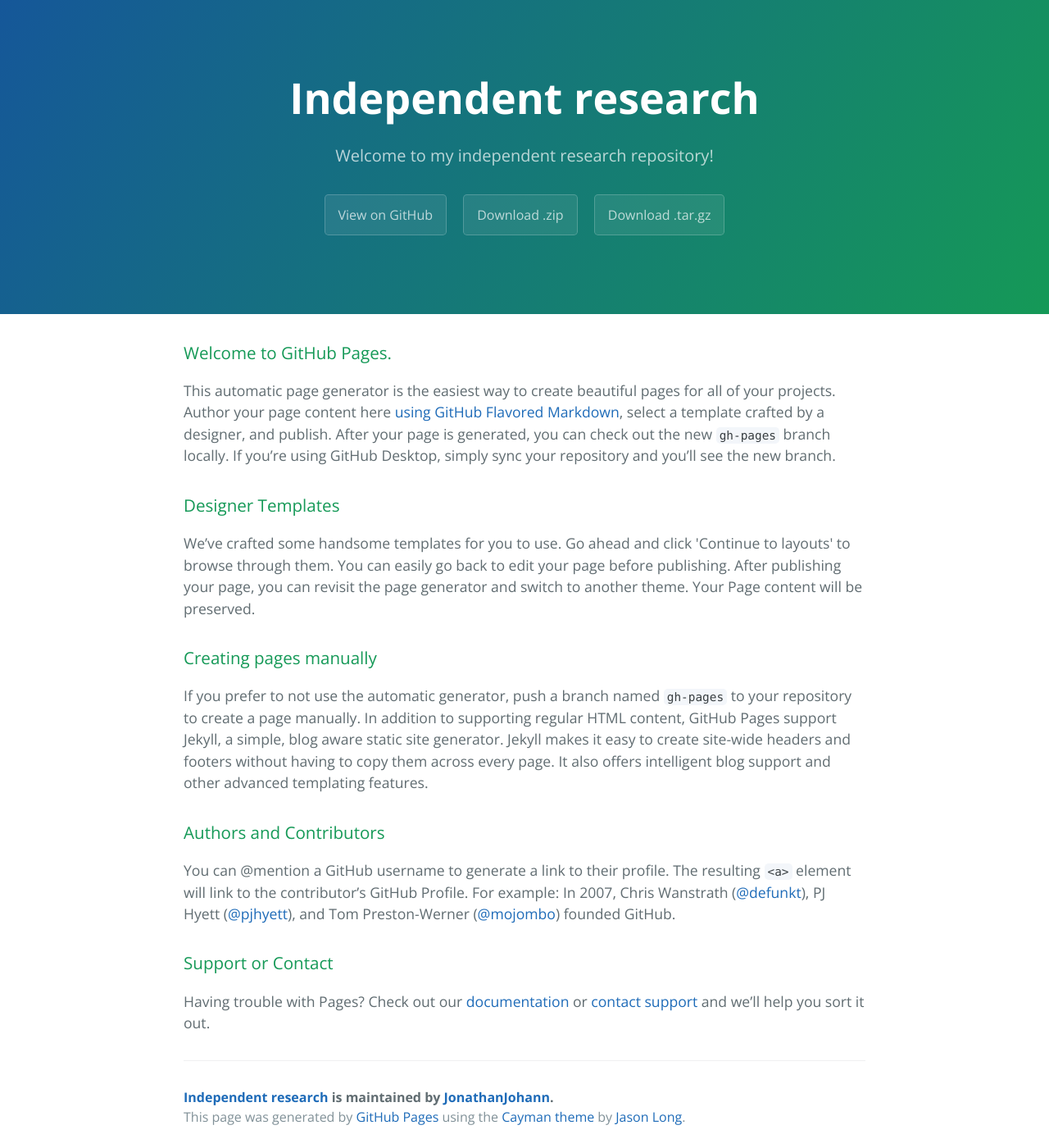
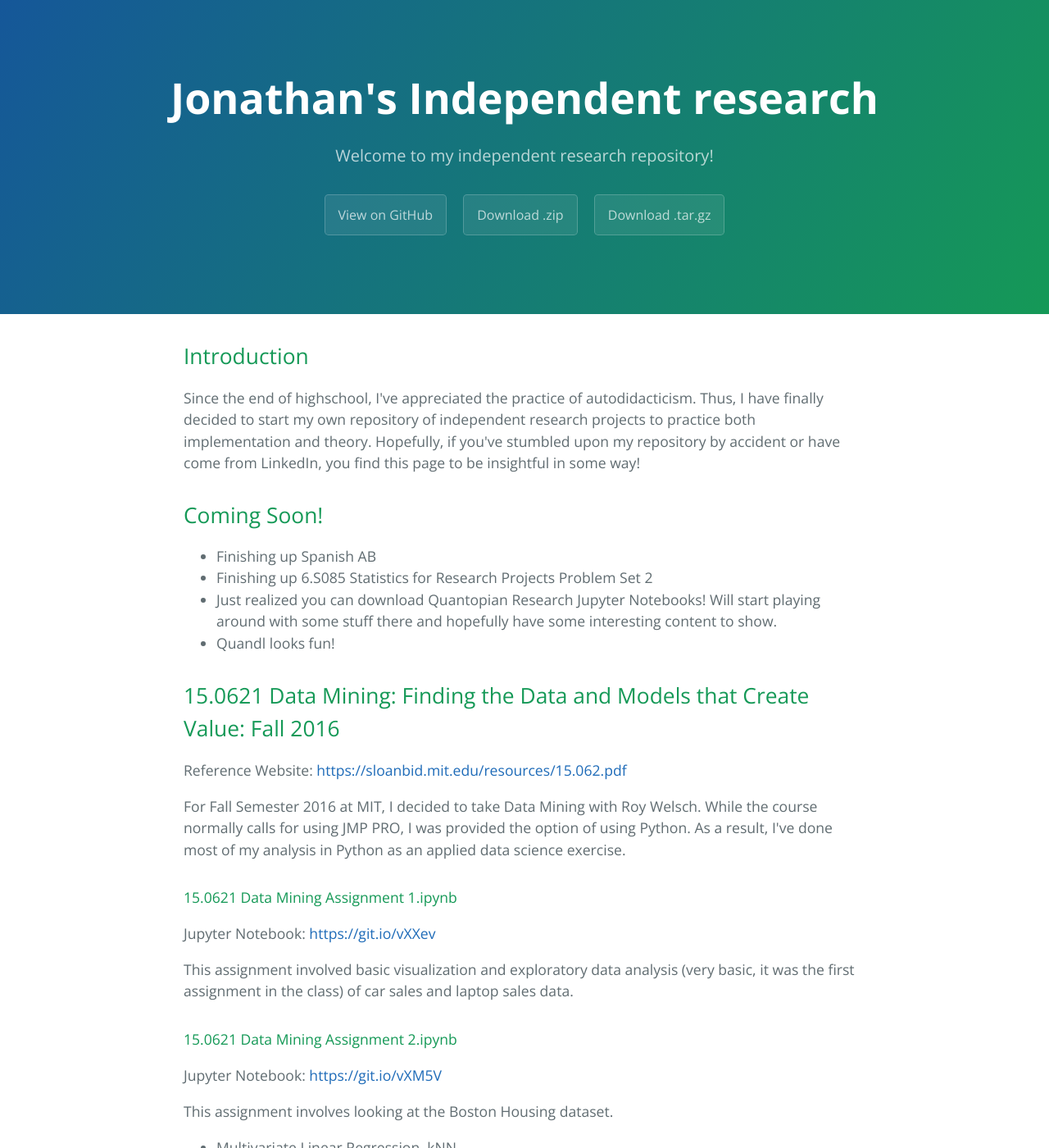
Before and after one commit to JonathanJohann/Independent_Research, a Jekyll site: the page index.html, which Jekyll copies as it is, in a window 1280 px wide and 1400 px high. Shown: the whole window at 82% size. Built offline with Jekyll 4.4.1, drawn with Linux system fonts in a browser that asks for light colours; some of the changed text lies outside the part shown.

```diff
--- a/index.html
+++ b/index.html
@@ -2,7 +2,7 @@
 <html lang="en-us">
   <head>
     <meta charset="UTF-8">
-    <title>Independent research by JonathanJohann</title>
+    <title>Jonathan&#39;s Independent research by JonathanJohann</title>
     <meta name="viewport" content="width=device-width, initial-scale=1">
     <link rel="stylesheet" type="text/css" href="stylesheets/normalize.css" media="screen">
     <link href='https://fonts.googleapis.com/css?family=Open+Sans:400,700' rel='stylesheet' type='text/css'>
@@ -11,7 +11,7 @@
   </head>
   <body>
     <section class="page-header">
-      <h1 class="project-name">Independent research</h1>
+      <h1 class="project-name">Jonathan&#39;s Independent research</h1>
       <h2 class="project-tagline">Welcome to my independent research repository!</h2>
       <a href="https://github.com/JonathanJohann/Independent_Research" class="btn">View on GitHub</a>
       <a href="https://github.com/JonathanJohann/Independent_Research/zipball/master" class="btn">Download .zip</a>
@@ -19,33 +19,104 @@
     </section>
 
     <section class="main-content">
-      <h3>
-<a id="welcome-to-github-pages" class="anchor" href="#welcome-to-github-pages" aria-hidden="true"><span aria-hidden="true" class="octicon octicon-link"></span></a>Welcome to GitHub Pages.</h3>
+      <h2>
+<a id="introduction" class="anchor" href="#introduction" aria-hidden="true"><span aria-hidden="true" class="octicon octicon-link"></span></a>Introduction</h2>
 
-<p>This automatic page generator is the easiest way to create beautiful pages for all of your projects. Author your page content here <a href="https://guides.github.com/features/mastering-markdown/">using GitHub Flavored Markdown</a>, select a template crafted by a designer, and publish. After your page is generated, you can check out the new <code>gh-pages</code> branch locally. If you’re using GitHub Desktop, simply sync your repository and you’ll see the new branch.</p>
+<p>Since the end of highschool, I've appreciated the practice of autodidacticism. Thus, I have finally decided to start my own repository of independent research projects to practice both implementation and theory. Hopefully, if you've stumbled upon my repository by accident or have come from LinkedIn, you find this page to be insightful in some way!</p>
 
-<h3>
-<a id="designer-templates" class="anchor" href="#designer-templates" aria-hidden="true"><span aria-hidden="true" class="octicon octicon-link"></span></a>Designer Templates</h3>
+<h2>
+<a id="coming-soon" class="anchor" href="#coming-soon" aria-hidden="true"><span aria-hidden="true" class="octicon octicon-link"></span></a>Coming Soon!</h2>
 
-<p>We’ve crafted some handsome templates for you to use. Go ahead and click 'Continue to layouts' to browse through them. You can easily go back to edit your page before publishing. After publishing your page, you can revisit the page generator and switch to another theme. Your Page content will be preserved.</p>
+<ul>
+<li>Finishing up Spanish AB</li>
+<li>Finishing up 6.S085 Statistics for Research Projects Problem Set 2</li>
+<li>Just realized you can download Quantopian Research Jupyter Notebooks! Will start playing around with some stuff there and hopefully have some interesting content to show.</li>
+<li>Quandl looks fun!</li>
+</ul>
 
-<h3>
-<a id="creating-pages-manually" class="anchor" href="#creating-pages-manually" aria-hidden="true"><span aria-hidden="true" class="octicon octicon-link"></span></a>Creating pages manually</h3>
+<h2>
+<a id="150621-data-mining-finding-the-data-and-models-that-create-value-fall-2016" class="anchor" href="#150621-data-mining-finding-the-data-and-models-that-create-value-fall-2016" aria-hidden="true"><span aria-hidden="true" class="octicon octicon-link"></span></a>15.0621 Data Mining: Finding the Data and Models that Create Value: Fall 2016</h2>
 
-<p>If you prefer to not use the automatic generator, push a branch named <code>gh-pages</code> to your repository to create a page manually. In addition to supporting regular HTML content, GitHub Pages support Jekyll, a simple, blog aware static site generator. Jekyll makes it easy to create site-wide headers and footers without having to copy them across every page. It also offers intelligent blog support and other advanced templating features.</p>
+<p>Reference Website: <a href="https://sloanbid.mit.edu/resources/15.062.pdf">https://sloanbid.mit.edu/resources/15.062.pdf</a></p>
 
-<h3>
-<a id="authors-and-contributors" class="anchor" href="#authors-and-contributors" aria-hidden="true"><span aria-hidden="true" class="octicon octicon-link"></span></a>Authors and Contributors</h3>
+<p>For Fall Semester 2016 at MIT, I decided to take Data Mining with Roy Welsch. While the course normally calls for using JMP PRO, I was provided the option of using Python. As a result, I've done most of my analysis in Python as an applied data science exercise.</p>
 
-<p>You can @mention a GitHub username to generate a link to their profile. The resulting <code>&lt;a&gt;</code> element will link to the contributor’s GitHub Profile. For example: In 2007, Chris Wanstrath (<a href="https://github.com/defunkt" class="user-mention">@defunkt</a>), PJ Hyett (<a href="https://github.com/pjhyett" class="user-mention">@pjhyett</a>), and Tom Preston-Werner (<a href="https://github.com/mojombo" class="user-mention">@mojombo</a>) founded GitHub.</p>
+<h4>
+<a id="150621-data-mining-assignment-1ipynb" class="anchor" href="#150621-data-mining-assignment-1ipynb" aria-hidden="true"><span aria-hidden="true" class="octicon octicon-link"></span></a>15.0621 Data Mining Assignment 1.ipynb</h4>
 
-<h3>
-<a id="support-or-contact" class="anchor" href="#support-or-contact" aria-hidden="true"><span aria-hidden="true" class="octicon octicon-link"></span></a>Support or Contact</h3>
+<p>Jupyter Notebook: <a href="https://git.io/vXXev">https://git.io/vXXev</a></p>
 
-<p>Having trouble with Pages? Check out our <a href="https://help.github.com/pages">documentation</a> or <a href="https://github.com/contact">contact support</a> and we’ll help you sort it out.</p>
+<p>This assignment involved basic visualization and exploratory data analysis (very basic, it was the first assignment in the class) of car sales and laptop sales data.</p>
+
+<h4>
+<a id="150621-data-mining-assignment-2ipynb" class="anchor" href="#150621-data-mining-assignment-2ipynb" aria-hidden="true"><span aria-hidden="true" class="octicon octicon-link"></span></a>15.0621 Data Mining Assignment 2.ipynb</h4>
+
+<p>Jupyter Notebook: <a href="https://git.io/vXM5V">https://git.io/vXM5V</a></p>
+
+<p>This assignment involves looking at the Boston Housing dataset. </p>
+
+<ul>
+<li>Multivariate Linear Regression, kNN</li>
+<li>Normalization of features via MinMaxScaler, StandardScaler</li>
+<li>Feature selection using SelectKBest</li>
+<li>Usage of Pipeline</li>
+<li>Parameter tuning with GridSearchCV</li>
+</ul>
+
+<h2>
+<a id="6s085-statistics-for-research-projects-iap-2015" class="anchor" href="#6s085-statistics-for-research-projects-iap-2015" aria-hidden="true"><span aria-hidden="true" class="octicon octicon-link"></span></a>6.S085 Statistics for Research Projects: IAP 2015</h2>
+
+<p>Reference Website: <a href="http://www.mit.edu/%7E6.s085/">http://www.mit.edu/~6.s085/</a></p>
+
+<p>Although 6.S085 does not appear as if it will be offered this IAP for the winter of 2017, I feel strongly that these slides are very important for a researcher to know. As a result, I've decided to replicate many of the concepts in Jupyter Notebooks.</p>
+
+<h4>
+<a id="6s085-statistics-for-research-projects-problem-set-1ipynb" class="anchor" href="#6s085-statistics-for-research-projects-problem-set-1ipynb" aria-hidden="true"><span aria-hidden="true" class="octicon octicon-link"></span></a>6.S085 Statistics for Research Projects Problem Set 1.ipynb</h4>
+
+<p>Jupyter Notebook: <a href="https://git.io/vXXeJ">https://git.io/vXXeJ</a></p>
+
+<ul>
+<li>Data Visualization via boxplots, histograms, kde/density plots.</li>
+<li>Use of Kolmogorov-Smirnov Statistic.</li>
+</ul>
+
+<h4>
+<a id="6s085-statistics-for-research-projects-problem-set-2ipynb-in-progress" class="anchor" href="#6s085-statistics-for-research-projects-problem-set-2ipynb-in-progress" aria-hidden="true"><span aria-hidden="true" class="octicon octicon-link"></span></a>6.S085 Statistics for Research Projects Problem Set 2.ipynb (in progress)</h4>
+
+<p>Jupyter Notebook: <a href="https://git.io/vXXen">https://git.io/vXXen</a></p>
+
+<h2>
+<a id="a-collection-of-data-science-take-home-challenges" class="anchor" href="#a-collection-of-data-science-take-home-challenges" aria-hidden="true"><span aria-hidden="true" class="octicon octicon-link"></span></a>A Collection of Data Science Take Home Challenges</h2>
+
+<p>Reference Website: <a href="http://datascientistjobinterview.com/">http://datascientistjobinterview.com/</a></p>
+
+<p>I personally love this guide to data science take home challenges. Often times, as aspiring data scientists, we're told to look at Kaggle and, as much I like Kaggle, I like how these Data Science challenges are short activities where you can wrap up your analysis faster. If you're a starting data scientist without a knack for sklearn and pandas, I'd definitely recommend starting with this!</p>
+
+<h4>
+<a id="spanish-ab-testipynb-in-progress" class="anchor" href="#spanish-ab-testipynb-in-progress" aria-hidden="true"><span aria-hidden="true" class="octicon octicon-link"></span></a>Spanish AB Test.ipynb (in progress)</h4>
+
+<p>Jupyter Notebook: <a href="https://git.io/vXXe0">https://git.io/vXXe0</a></p>
+
+<ul>
+<li>Determining Feature Importances using a Decision Tree Classifier via sklearn.</li>
+</ul>
+
+<h2>
+<a id="kaggle" class="anchor" href="#kaggle" aria-hidden="true"><span aria-hidden="true" class="octicon octicon-link"></span></a>Kaggle</h2>
+
+<p>Reference Website: <a href="https://www.kaggle.com/">https://www.kaggle.com/</a></p>
+
+<p>After getting my hands dirty with reading "An Introduction to Statistical Learning with Applications in R" (Slowly making my way through "Elements of Statistical Learning" when I have the time) and practicing with "A Collection of Data Science Take Home Challenges", this is a great next step and an incredibly well known site by data scientists. During periods when I have more time to take on some of the interesting projects on Kaggle, I'll post the stuff that I work on!</p>
+
+<h2>
+<a id="details-for-contacting-me" class="anchor" href="#details-for-contacting-me" aria-hidden="true"><span aria-hidden="true" class="octicon octicon-link"></span></a>Details for contacting me:</h2>
+
+<p>LinkedIn Profile: <a href="https://www.linkedin.com/in/jonathan-f-johannemann-5aa85894">https://www.linkedin.com/in/jonathan-f-johannemann-5aa85894</a></p>
+
+<p>If you have any questions or if you find that something is in fact incorrect, please feel free to reach out to me at <a href="mailto:jonjoh@mit.edu">jonjoh@mit.edu</a>!</p>
 
       <footer class="site-footer">
-        <span class="site-footer-owner"><a href="https://github.com/JonathanJohann/Independent_Research">Independent research</a> is maintained by <a href="https://github.com/JonathanJohann">JonathanJohann</a>.</span>
+        <span class="site-footer-owner"><a href="https://github.com/JonathanJohann/Independent_Research">Jonathan&#39;s Independent research</a> is maintained by <a href="https://github.com/JonathanJohann">JonathanJohann</a>.</span>
 
         <span class="site-footer-credits">This page was generated by <a href="https://pages.github.com">GitHub Pages</a> using the <a href="https://github.com/jasonlong/cayman-theme">Cayman theme</a> by <a href="https://twitter.com/jasonlong">Jason Long</a>.</span>
       </footer>
```
Also changed, not shown: params.json (+2 -2 lines).
